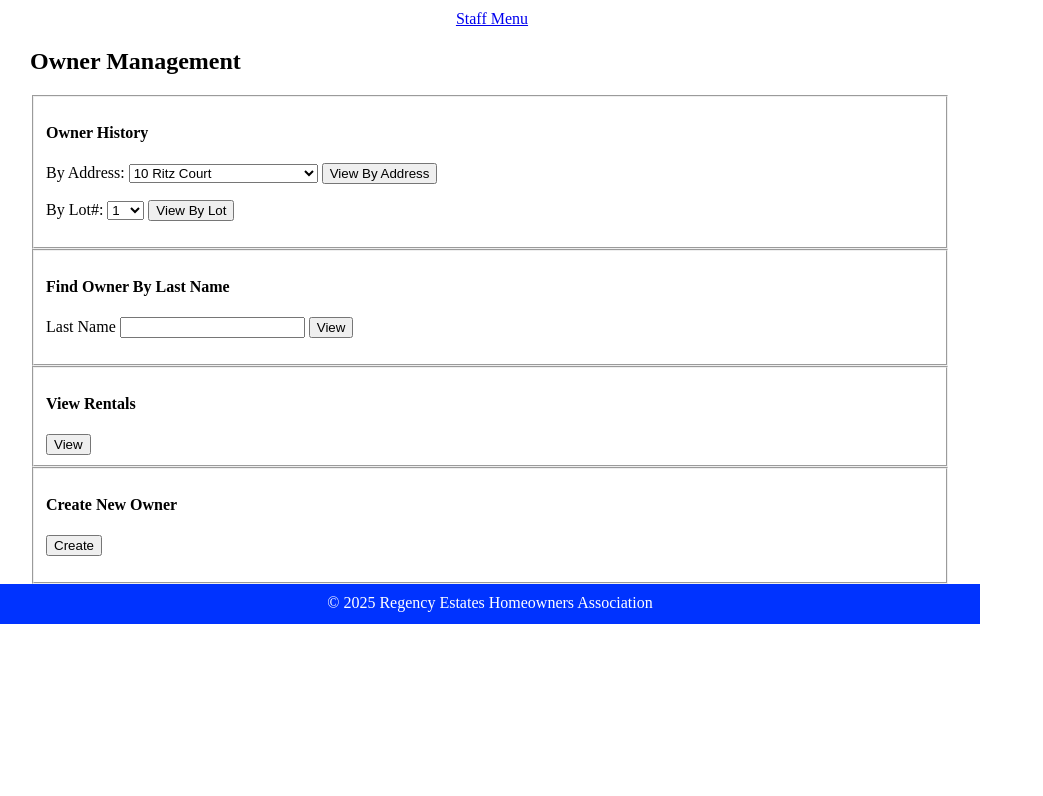
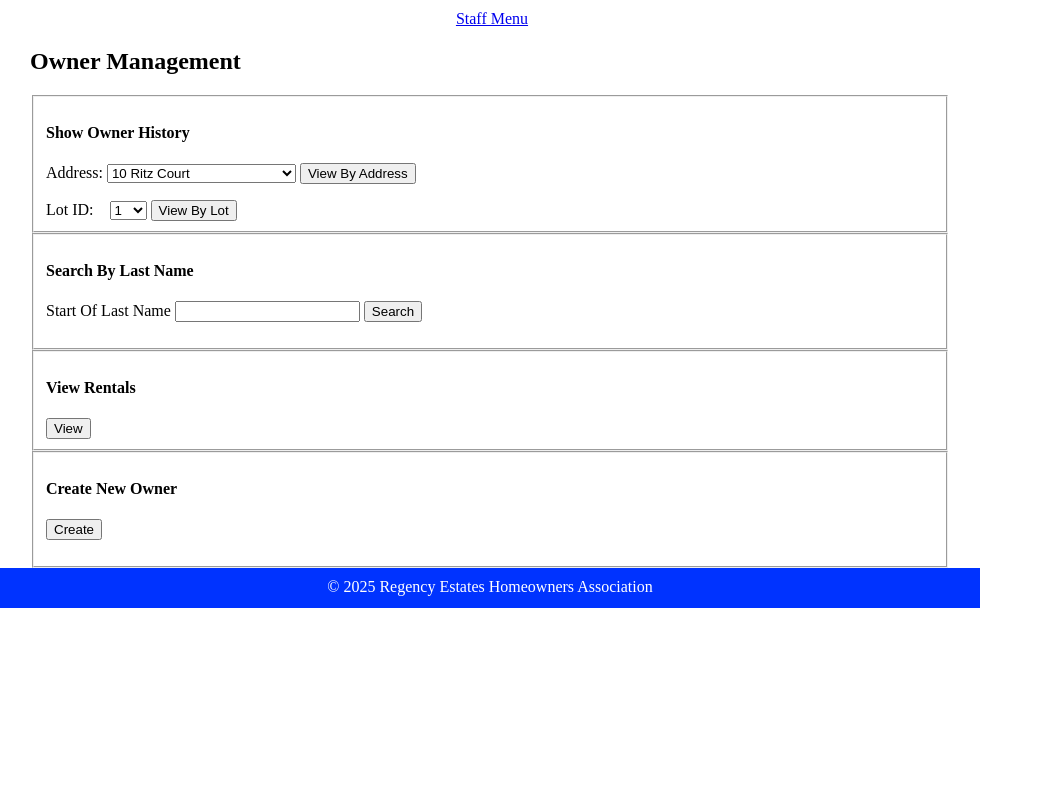
Before and after one commit to StevenLGomez/RegencyWeb, a PHP site: page /staff/owners/index.php in a window 1280 px wide. Shown: the part 40-836 px from the top of the page, without its empty margins (0-1043 px from the left). Run offline with PHP 8.4, Linux system fonts and the light colour scheme; data comes from the database, SQL or seed files in the repository.

Commit message:
Cleaning up owner workflow & documentation

```diff
--- a/html/public/staff/owners/index.php
+++ b/html/public/staff/owners/index.php
@@ -26,7 +26,7 @@
     if (is_post_request())
     {
         // This group requires the Full Owner Form
-        if (isset($_POST['view_owner'])) {
+        if (isset($_POST['search_last_name'])) {
             $full_owner_form_required = True;
             $view_existing_owner = True;
             $requested_name = $_POST['last_name'];
@@ -147,11 +147,11 @@
 
             <!-- Form for Searching by Address ============================== -->
             <form action="" method="post">
-                <h4>Owner History</h4>
+                <h4>Show Owner History</h4>
 
                 <!-- The ADDRESS pull down select item -->
                 <div class="actions">
-                    <label for "address_id">By Address:</label>
+                    <label for "address_id">Address:</label>
                     <select name="address_id" id="address_id">
 
                         <?php while($lot = mysqli_fetch_assoc($address_query)) { ?>
@@ -170,8 +170,8 @@
             <form action="" method="post">
 
                 <!-- The LOT pull down select item -->
-                <div class="actions">
-                    <label for "lot_number">By Lot#:</label>
+                <div class="actions>
+                    <label for "lot_number">Lot ID:&nbsp&nbsp&nbsp</label>
                     <select name="lot_number" id="lot_number">
 
                         <?php while($lot = mysqli_fetch_assoc($lot_query)) { ?>
@@ -187,15 +187,15 @@
             </fieldset>
             <!-- End of Search Property History Section ===================== -->
 
-            <!-- Form for finding existing owner by Last name -->
+            <!-- Form for searching owner's last name -->
             <fieldset>
             <form action="" method="post">
-                <h4>Find Owner By Last Name</h4>
+                <h4>Search By Last Name</h4>
                 <!-- The Last Name Entry Box -->
                 <div class="actions">
-                    <label for "last_name">Last Name</label>
+                    <label for "last_name">Start Of Last Name</label>
                     <input type="text" id="last_name" name="last_name">
-                    <input type="submit" name="view_owner" value="View" />
+                    <input type="submit" name="search_last_name" value="Search" />
                 </div>
                 <!-- END The Last Name Entry Box -->
 
--- a/schema/20250101-Fees.sql
+++ b/schema/20250101-Fees.sql
@@ -10,8 +10,8 @@
 -- 2025-01-08 Deposit 155
 INSERT INTO deposit (id, dt, is_reconciled) VALUES(155, '2025-01-08', 0); -- Deposit 155
 
-INSERT INTO fees(dt, ck_no, amount, fk_lot_id, fk_deposit_id, note) VALUES('2024-12-09',   6087,  80,  41, 155,  '');
-INSERT INTO fees(dt, ck_no, amount, fk_lot_id, fk_deposit_id, note) VALUES('2024-12-28',    103,  80,  48, 155,  '');
-INSERT INTO fees(dt, ck_no, amount, fk_lot_id, fk_deposit_id, note) VALUES('2024-12-20',   1001,  80,  62, 155,  '');
+INSERT INTO fees(dt, ck_no, amount, fk_lot_id, fk_deposit_id, note) VALUES('2024-12-09',   6087,  80,  41, 155,  'Zerr');
+INSERT INTO fees(dt, ck_no, amount, fk_lot_id, fk_deposit_id, note) VALUES('2024-12-28',    103,  80,  48, 155,  'Vollmer');
+INSERT INTO fees(dt, ck_no, amount, fk_lot_id, fk_deposit_id, note) VALUES('2024-12-20',   1001,  80,  62, 155,  'Gardiner');
 
 UPDATE deposit SET amount = (SELECT SUM(amount) FROM fees WHERE fk_deposit_id = 155) WHERE id = 155;
```
Also changed, not shown: html/public/staff/owners/form.php (+6 -4 lines), requirements/owners/README.md.
